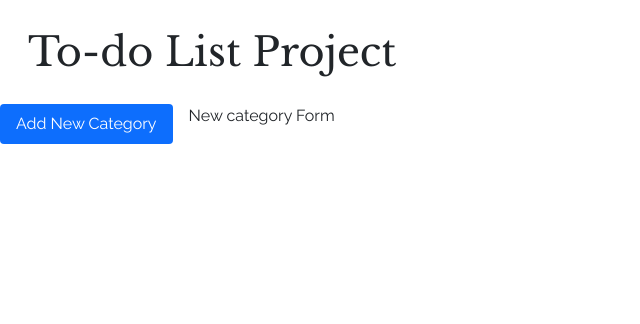
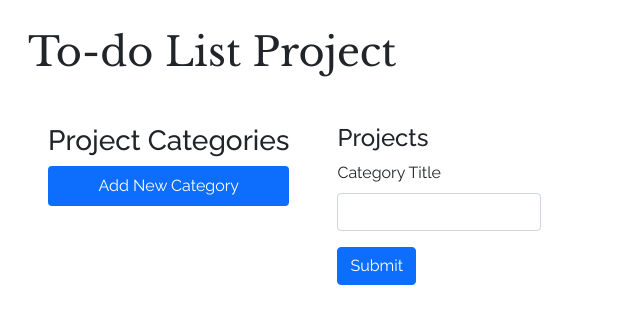
Before and after one commit to Pakas342/Note-Taker, a Flask app: page / in a window 1280 px wide. Shown: the top 324 px of the page, without its empty margins (0-640 px from the left). Run offline with Flask 3, Linux system fonts and the light colour scheme; some libraries are stand-ins or nearby versions.

Commit message:
Add category finished, approaching add projects and tasks

```diff
--- a/app/__init__.py
+++ b/app/__init__.py
@@ -2,6 +2,7 @@ from config import DevelopmentConfig, TestEnvironConfig
 from flask import Flask
 from flask_sqlalchemy import SQLAlchemy
 from flask_migrate import Migrate
+from flask_bootstrap import Bootstrap5
 
 # Initialize an instance of the SQAlchemy object
 db = SQLAlchemy()
@@ -27,6 +28,10 @@ def create_app(config_name="DevelopmentConfig"):
     db.init_app(app)
     migrate.init_app(app, db)
 
+    # Initialize the bootstap instance
+    bootstrap = Bootstrap5(app)
+
+    # Register the created and linked blueprints
     from app.main import bp as main_bp
     app.register_blueprint(main_bp)
 
--- a/app/main/__init__.py
+++ b/app/main/__init__.py
@@ -1,4 +1,5 @@
 from flask import Blueprint
+from app.main import forms
 
 bp = Blueprint("main", __name__)
 
--- a/app/main/forms.py
+++ b/app/main/forms.py
@@ -2,6 +2,15 @@ from flask_wtf import FlaskForm
 from wtforms import StringField, SubmitField
 from wtforms.validators import DataRequired, URL
 
-class CreateCategory(FlaskForm):
+class CreateCategoryForm(FlaskForm):
     name = StringField("Category Title", validators=[DataRequired()])
-    submit = SubmitField("Submit Post")
+    submit = SubmitField("Submit")
+
+class CreateProjectForm(FlaskForm):
+    name = StringField("Project Title", validators=[DataRequired()])
+
+    submit = SubmitField("Submit")
+
+class CreateTaskForm(FlaskForm):
+    name = StringField("Task", validators=[DataRequired()])
+    submit = SubmitField("Submit")
--- a/app/main/routes.py
+++ b/app/main/routes.py
@@ -1,7 +1,27 @@
 from app.main import bp
-from flask import render_template
-from app.services import get_all_projects
+from app.main.forms import CreateCategoryForm, CreateTaskForm, CreateProjectForm
+from flask import render_template, url_for, redirect
+from app.services import get_all_categories, add_category, add_task, add_project
 
-@bp.route("/")
+@bp.route("/", methods=['GET', 'POST'])
 def index():
-    return render_template("home.html", all_projects=get_all_projects())
+    category_form = CreateCategoryForm()
+    project_form = CreateProjectForm()
+    task_form = CreateTaskForm()
+
+    if category_form.validate_on_submit():
+        print("Category From Triggered")
+        add_category(category_form)
+        return redirect(url_for('main.index'))
+
+    if project_form.validate_on_submit():
+        print("Category From Triggered")
+        add_project(project_form)
+        return redirect(url_for('main.index'))
+
+    if task_form.validate_on_submit():
+        print("Category From Triggered")
+        add_task(task_form)
+        return redirect(url_for('main.index'))
+
+    return render_template("home.html", all_categories=get_all_categories(), category_form=category_form, project_form=project_form, task_form=task_form)
--- a/app/models.py
+++ b/app/models.py
@@ -15,14 +15,14 @@ project_category = Table(
 
 class Category(db.Model):
     id: Mapped[int] = mapped_column(Integer, primary_key=True)
-    name: Mapped[str] = mapped_column(String(250), unique=True, nullable=False)
+    name: Mapped[str] = mapped_column(String(1000), unique=True, nullable=False)
     created_at: Mapped[datetime] = mapped_column(DateTime, default=datetime.now)
     updated_at: Mapped[datetime] = mapped_column(DateTime, default=datetime.now, onupdate=datetime.now)
     projects: Mapped[List["Project"]] = relationship(secondary=project_category, back_populates="categories")
 
 class Project(db.Model):
     id: Mapped[int] = mapped_column(Integer, primary_key=True)
-    name: Mapped[str] = mapped_column(String(250), unique=True, nullable=False)
+    name: Mapped[str] = mapped_column(String(1000), unique=True, nullable=False)
     created_at: Mapped[datetime] = mapped_column(DateTime, default=datetime.now)
     updated_at: Mapped[datetime] = mapped_column(DateTime, default=datetime.now, onupdate=datetime.now)
     due_date: Mapped[datetime] = mapped_column(DateTime)
@@ -31,7 +31,7 @@ class Project(db.Model):
 
 class Task(db.Model):
     id: Mapped[int] = mapped_column(Integer, primary_key=True)
-    name: Mapped[str] = mapped_column(String(250), unique=True, nullable=False)
+    name: Mapped[str] = mapped_column(String(1000), unique=True, nullable=False)
     created_at: Mapped[datetime] = mapped_column(DateTime, default=datetime.now)
     updated_at: Mapped[datetime] = mapped_column(DateTime, default=datetime.now, onupdate=datetime.now)
     due_date: Mapped[datetime] = mapped_column(DateTime)
--- a/app/services/__init__.py
+++ b/app/services/__init__.py
@@ -1 +1 @@
-from app.services.database_services import get_all_projects
+from app.services.database_services import get_all_categories, add_category, add_project, add_task
--- a/app/services/database_services.py
+++ b/app/services/database_services.py
@@ -1,5 +1,27 @@
 from app import db
-from app.models import Project
+from app.models import Project, Category, Task
+from app.main.forms import CreateCategoryForm, CreateProjectForm, CreateTaskForm
 
-def get_all_projects():
-    return db.session.execute(db.select(Project)).scalars().all()
+def get_all_categories():
+    return db.session.execute(db.select(Category).order_by(Category.name.asc())).scalars().all()
+
+def add_category(new_category_form: CreateCategoryForm):
+    new_category = Category(
+        name=new_category_form.name.data
+    )
+    db.session.add(new_category)
+    db.session.commit()
+
+def add_project(new_project_form: CreateProjectForm):
+    new_project = Project(
+        name=new_project_form.name.data
+    )
+    db.session.add(new_project)
+    db.session.commit()
+
+def add_task(new_task_form: CreateTaskForm):
+    new_task = Task(
+        name=new_task_form.name.data
+    )
+    db.session.add(new_task)
+    db.session.commit()
--- a/app/static/js/tab_handler.js
+++ b/app/static/js/tab_handler.js
@@ -1,12 +1,25 @@
 // Add the show now class to the first tab
-function toggleTabVisibility(tab) {
-    tab.classList.add("active");
-    tab.setAttribute("aria-selected", "true");
-    let attributeToSearch = tab.getAttribute("id");
-    console.log(attributeToSearch)
-    let content = document.querySelector(`[aria-labelledby="${attributeToSearch}"]`);;
+
+function toggleTabVisibility(tabToShow) {
+    document.querySelectorAll(".nav-link").forEach(tab => {
+        tab.classList.remove("active");
+        tab.setAttribute("aria-selected", "false");
+        let searchContentBy = tab.getAttribute("id");
+        document.querySelector(`[aria-labelledby="${searchContentBy}"]`).classList.remove("show", "active");
+    })
+    tabToShow.classList.add("active");
+    tabToShow.setAttribute("aria-selected", "true");
+    let ariaToSearch = tabToShow.getAttribute("id");
+    let content = document.querySelector(`[aria-labelledby="${ariaToSearch}"]`);
     content.classList.add("show", "active");
 }
 
 let firstTabLink = document.querySelector(".nav-link");
 toggleTabVisibility(firstTabLink)
+
+let tabs = document.querySelectorAll(".nav-link");
+tabs.forEach(tab => {
+    tab.addEventListener('click', (event) => {
+        toggleTabVisibility(event.target);
+    })
+});
--- a/app/templates/home.html
+++ b/app/templates/home.html
@@ -1,13 +1,15 @@
-{% extends "template.html" %}
+{% from "bootstrap5/form.html" import render_form %} {% extends "template.html" %}
 
 {% block title %}Home{% endblock title %}
 
 {% block content %}
 <h1>To-do List Project</h1>
 <!-- Tab container -->
-<div class="d-flex align-items-start">
+
+<div class="d-flex align-items-start m-5">
   <!-- Tab Links -->
-  <div class="nav flex-column nav-pills me-3" id="v-pills-tab" role="tablist" aria-orientation="vertical">
+  <div class="nav flex-column nav-pills me-5" id="v-pills-tab" role="tablist" aria-orientation="vertical">
+    <h3>Project Categories</h3>
     {% for category in all_categories %}
     <button class="nav-link" id="v-pills-{{category.name}}-tab" data-bs-toggle="pill" data-bs-target="#v-pills-{{category.name}}" type="button" role="tab" aria-controls="v-pills-{{category.name}}" aria-selected="false">{{category.name}}</button>
     {% endfor %}
@@ -15,10 +17,27 @@
   </div>
   <!-- Tab Content -->
   <div class="tab-content" id="v-pills-tabContent">
+    <h4>Projects</h4>
     {% for category in all_categories %}
-    <div class="tab-pane fade" id="v-pills-{{category.name}}" role="tabpanel" aria-labelledby="v-pills-{{category.name}}-tab">{{category.name}}</div>
+    <div class="tab-pane fade" id="v-pills-{{category.name}}" role="tabpanel" aria-labelledby="v-pills-{{category.name}}-tab">
+      {% for project in all_categories.projects %}
+      <h5>{{project.name}} ({{project.due_date}})</h5>
+      <ul>
+        {% for task in project.tasks %}
+        <li>
+          {{task.name}} ({{task.due_date}})
+        </li>
+        {% endfor %}
+        <li>Add new task to {{project.name}}</li>
+        {{ render_form(task_form, button_map={"submit": "primary"}) }}
+      </ul>
+      {% endfor %}
+      <h5>Add new Project</h5>
+      {{ render_form(project_form, button_map={"submit": "primary"}) }}
+
+    </div>
     {% endfor %}
-    <div class="tab-pane fade" id="v-pills-new-category role="tabpanel" aria-labelledby="v-pills-new-category-tab">New category Form</div>
+    <div class="tab-pane fade" id="v-pills-new-category role="tabpanel" aria-labelledby="v-pills-new-category-tab">{{ render_form(category_form, button_map={"submit": "primary"}) }}</div>
   </div>
 </div>
 
--- a/requirements.txt
+++ b/requirements.txt
@@ -1,5 +1,6 @@
 alembic==1.13.2
 blinker==1.8.2
+Bootstrap-Flask==2.4.0
 click==8.1.7
 colorama==0.4.6
 Flask==3.0.3
```
Also changed, not shown: migrations/versions/11a51b8a9144_changed_column_lenght.py (added, +62 -0 lines).
